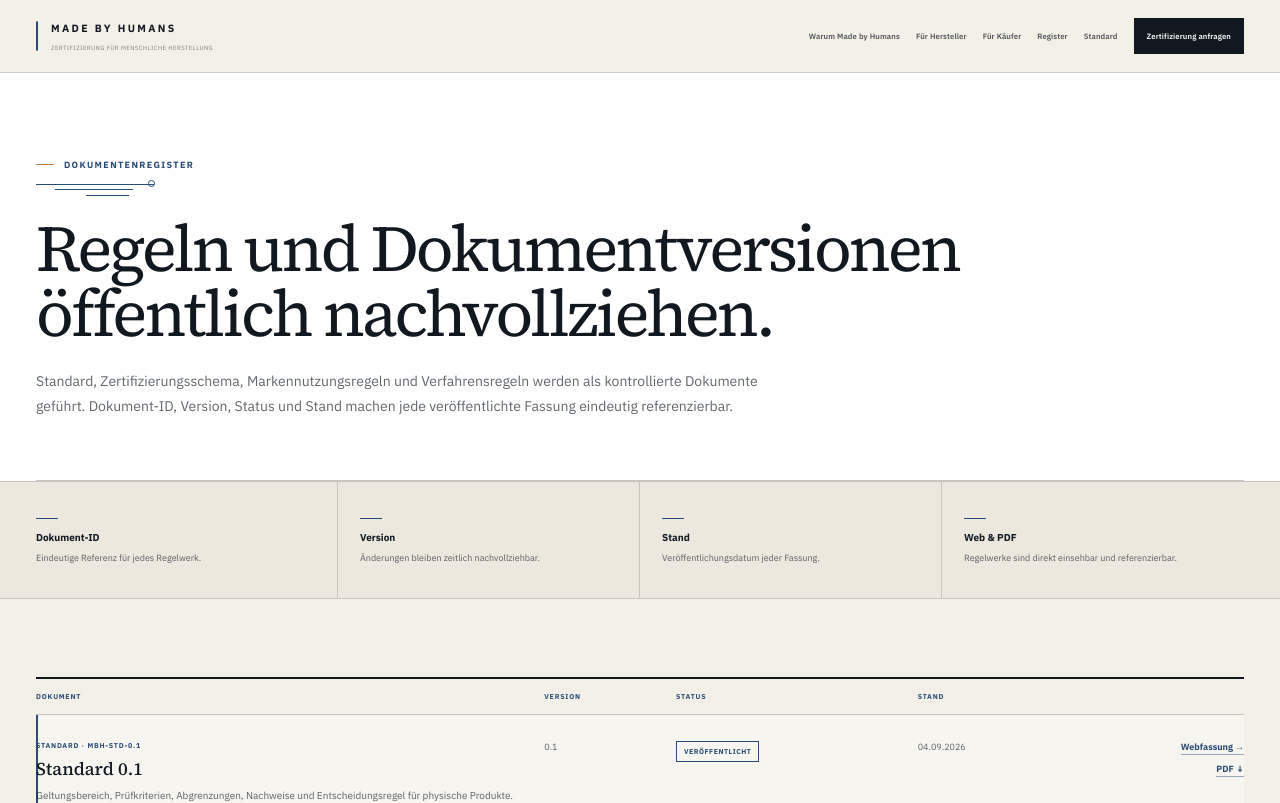
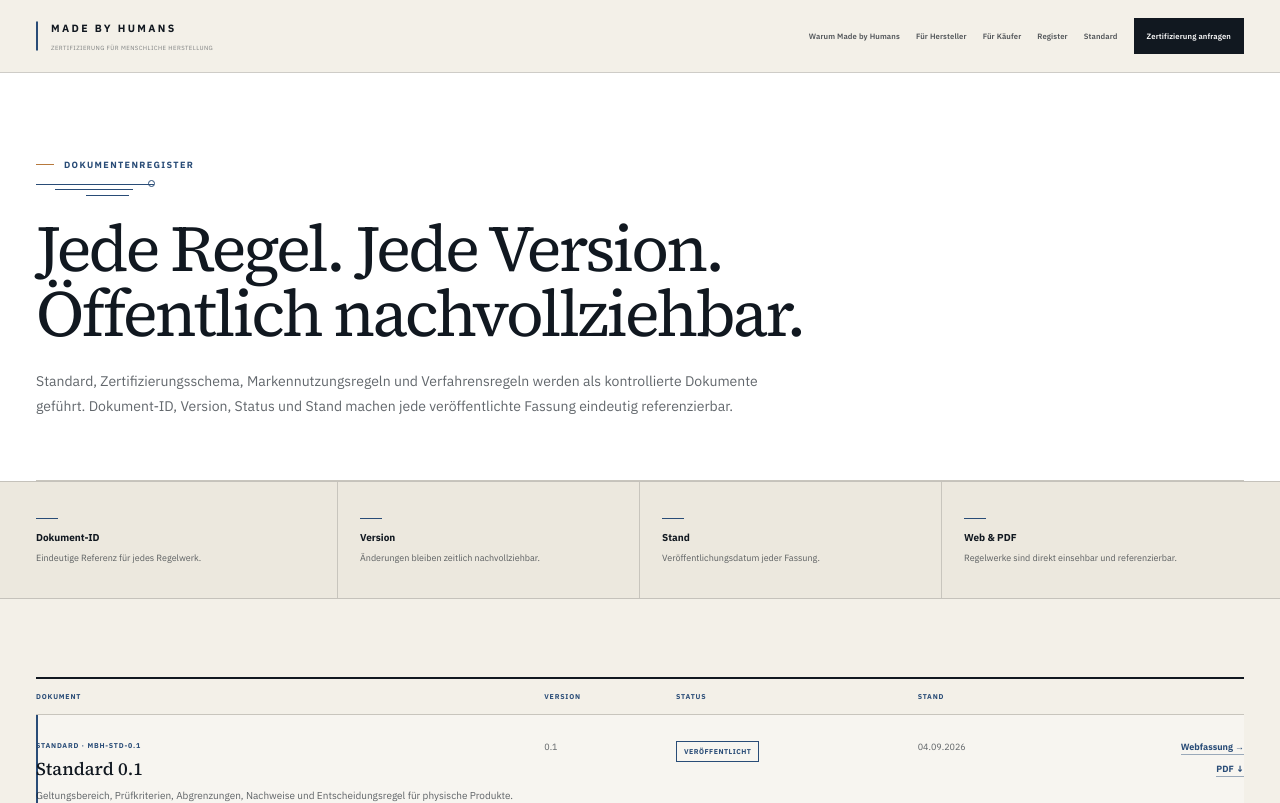
Before and after one commit to dennis-glaser-coder/human-certification-web, a Next.js app: page /dokumente in a window 1280 px wide. Shown: the top 803 px of the page. Built offline with nearby package versions, Linux system fonts and the light colour scheme.

Commit message:
Strengthen document registry headline

```diff
--- a/src/app/dokumente/page.js
+++ b/src/app/dokumente/page.js
@@ -65,7 +65,7 @@ export default function DocumentsPage() {
       <section className="pageHero shell">
         <div className="eyebrow">DOKUMENTENREGISTER</div>
         <BrandTrace compact />
-        <h1>Regeln und Dokumentversionen öffentlich nachvollziehen.</h1>
+        <h1>Jede Regel. Jede Version. Öffentlich nachvollziehbar.</h1>
         <p className="lead">
           Standard, Zertifizierungsschema, Markennutzungsregeln und Verfahrensregeln werden als kontrollierte Dokumente geführt.
           Dokument-ID, Version, Status und Stand machen jede veröffentlichte Fassung eindeutig referenzierbar.
```
